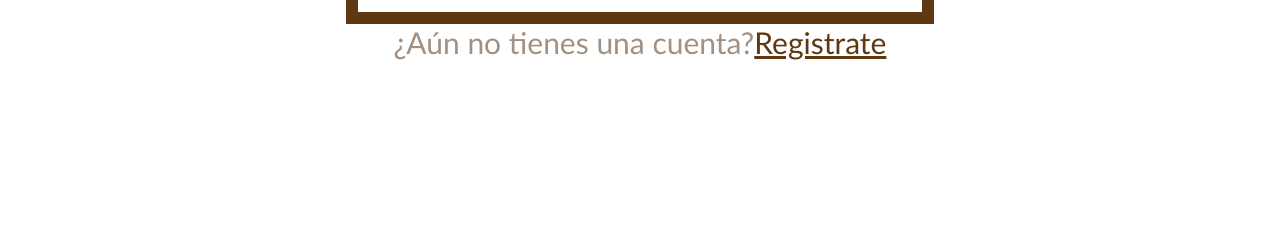
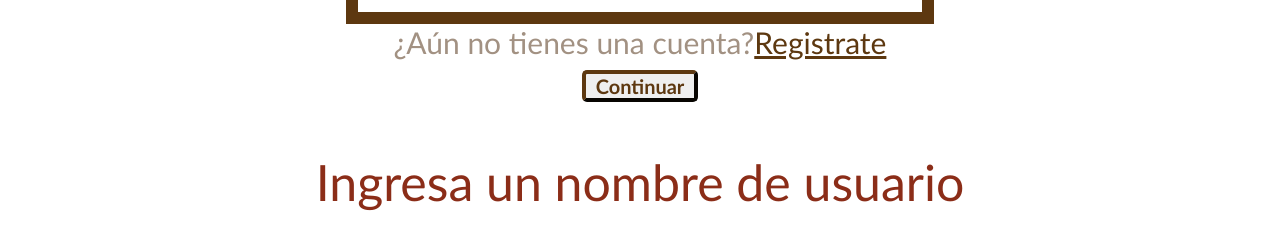
Before and after one commit to LauraFranco404/Amadores_izquierdosos, a React (Create React App) app: page /login in a window 1280 px wide. Shown: the part 603-852 px from the top of the page. Built offline with nearby package versions, Linux system fonts and the light colour scheme.

Commit message:
MOD 10/10

```diff
--- a/src/pages/Home/About/About.css
+++ b/src/pages/Home/About/About.css
@@ -1,7 +1,7 @@
 .estiloTextoA{
     color:#5D3810;
-    margin: 0px;
     font-size: 50px;
     font-family:'Gill Sans', 'Gill Sans MT', Calibri, 'Trebuchet MS', sans-serif;
     text-align: center;
+    padding: 0%;
 }
--- a/src/pages/Home/About/About.js
+++ b/src/pages/Home/About/About.js
@@ -7,12 +7,14 @@ function About() {
     <div>
       <Barra/>
       <div className="estiloTextoA">
-        <h1>
+        <h2>
           Nuestra familia
-        </h1>
-          Somos una organización consolidada en el año 2023.
-          Luchamos en contra del monstruo de los desperdicios y el hambre, y buscamos llegar a los hogares de todas las familias colombianas.
-          Además los beneficios que obtenemos de la web nos permiten hacer a todos ustedes partícipes de nuestra fundación "comer es vivir".
+        </h2>
+          <p>
+            Somos una organización consolidada en el año 2023.
+          </p>
+            Luchamos en contra del monstruo de los desperdicios y el hambre, y buscamos llegar a los hogares de todas las familias colombianas.
+            Además los beneficios que obtenemos de la web nos permiten hacer a todos ustedes partícipes de nuestra fundación "comer es vivir".
       </div>
     </div>
   )
--- a/src/pages/Home/Discover/Discover.css
+++ b/src/pages/Home/Discover/Discover.css
@@ -2,10 +2,10 @@
     color:#5D3810;
     margin-bottom: 0;
     margin-top: 0;
-    padding: 10px;
-    font-size: 30px;
+    font-size: 60px;
     font-family:'Gill Sans', 'Gill Sans MT', Calibri, 'Trebuchet MS', sans-serif;
     text-align: center;
+    font-weight: bold;
 }
 
 .tablaContacto{
--- a/src/pages/Home/Discover/Discover.js
+++ b/src/pages/Home/Discover/Discover.js
@@ -8,12 +8,13 @@ function Discover() {
     <div>
       <Barra/>
       <div className="texto">
-        <h1>
+        <p>
           Comunícate con nosotros.
-        </h1>
-        <h1>
+        </p>
+        <p>
           ¡Tu opinión es muy valiosa!
-        </h1>
+        </p>
+
       </div>
       <div className="tablaContacto">
         <div>
--- a/src/pages/Home/Login/Login.css
+++ b/src/pages/Home/Login/Login.css
@@ -26,6 +26,21 @@
     border-color: #5D3810;
     padding: 20px;
 }
+.botonContinuar{
+    border-radius: 5px;
+    border-color:#5D3810;
+    border-width: 4px;;
+    padding: 0px;
+}
+.textoBoton{
+    color: #5D3810;
+    font-family: 'Gill Sans', 'Gill Sans MT', Calibri, 'Trebuchet MS', sans-serif;
+    font-size: 20px;
+    font-weight: bold;
+    margin: 10px;
+    text-decoration: none;
+
+}
 
 input{
     width: 100%;
@@ -40,6 +55,7 @@ input{
     font-size: 30px;
     color: #A29182;
     font-family:'Gill Sans', 'Gill Sans MT', Calibri, 'Trebuchet MS', sans-serif;
+    margin-bottom: 10px;
 }
 
 .noRegistro{
@@ -47,4 +63,10 @@ input{
     color:#5D3810;
 }
 
+.errorNoUser{
+    font-family: 'Gill Sans', 'Gill Sans MT', Calibri, 'Trebuchet MS', sans-serif;
+    color: #8B2D18;
+    font-size: 50px;
+}
+
 /*space between*/
--- a/src/pages/Home/Login/Login.js
+++ b/src/pages/Home/Login/Login.js
@@ -1,12 +1,11 @@
 import "./Login.css"
-//import { useState } from 'react';
 //import Container from "../../../components/Container/Container";
 import Barra from "../../../components/Barra/Barra"
 import { Link } from "react-router-dom";
 // Define el componente IconLink fuera de la función Home
 
+
 function Login() {
-
   return (
     <div>
       <Barra/>
@@ -29,6 +28,12 @@ function Login() {
         ¿Aún no tienes una cuenta?
         <Link to ={"/"} className="noRegistro">Registrate</Link>
       </div>
+      <button className="botonContinuar">
+        <Link to = {"/"} className = "textoBoton">Continuar</Link>
+      </button>
+      <p className="errorNoUser">
+        Ingresa un nombre de usuario
+      </p>
     </div>
 )};
 
--- a/src/store/reducers/ui.js
+++ b/src/store/reducers/ui.js
@@ -5,6 +5,11 @@ const initialState = {
 
 const uiReducer = (state = initialState, action) => {
     switch(action.type){
+        case 'SET_MODAL':
+            return {
+                ...state,
+                showModal:action.payload,
+            };
         default:
             return state;
     }
```
Also changed, not shown: src/App.js (+8 -2 lines), src/components/Modal/Modal.js (+10 -3 lines), src/store/actions/ui.js (added, +13 -0 lines).
